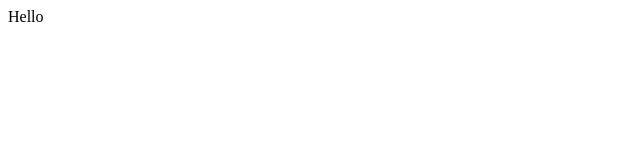
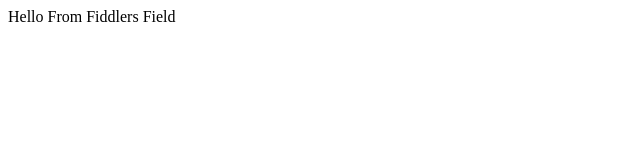
Before and after one commit to fiddler86/fiddlersfield, a plain HTML site: page index.html in a window 1280 px wide. Shown: the whole page, without its empty margins (0-640 px from the left). Drawn offline with Linux system fonts and the light colour scheme.

Commit message:
Update index.html

```diff
--- a/index.html
+++ b/index.html
@@ -6,6 +6,6 @@
     <title>Document</title>
 </head>
 <body>
-    Hello
+    Hello From Fiddlers Field
 </body>
 </html>
```
